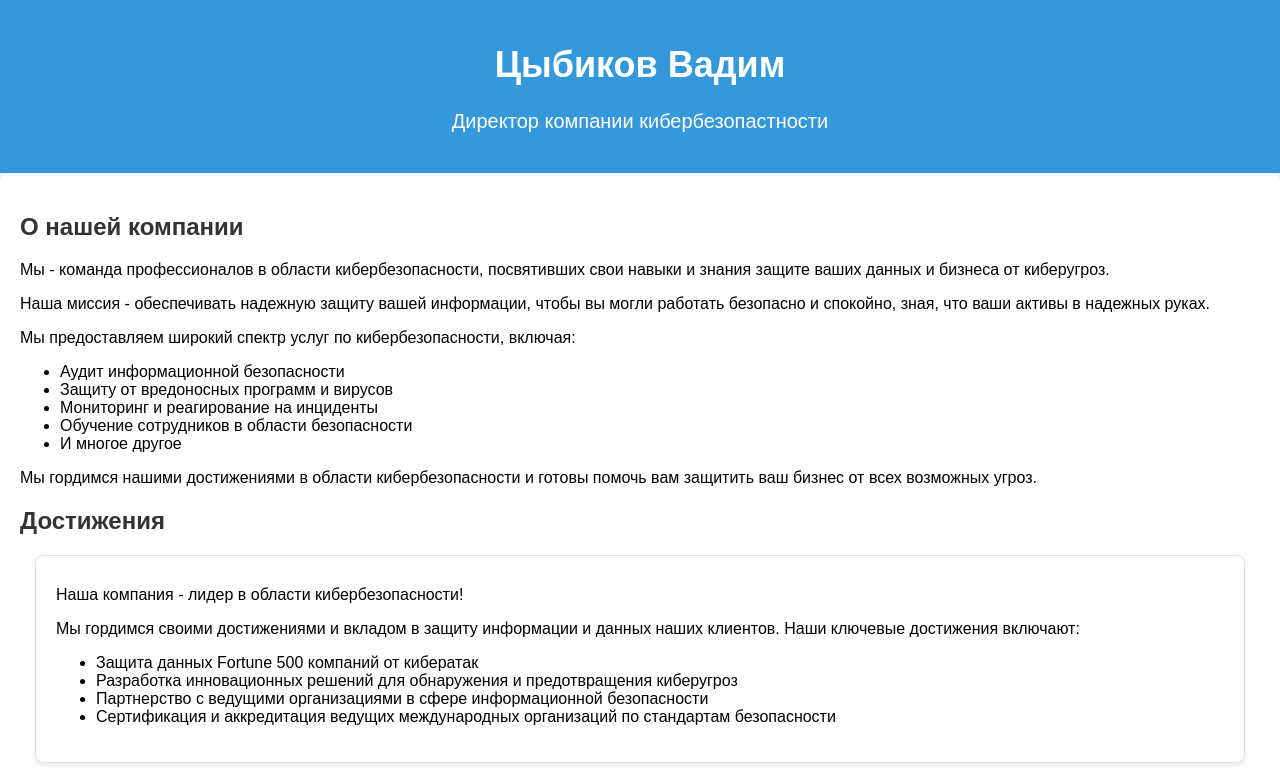
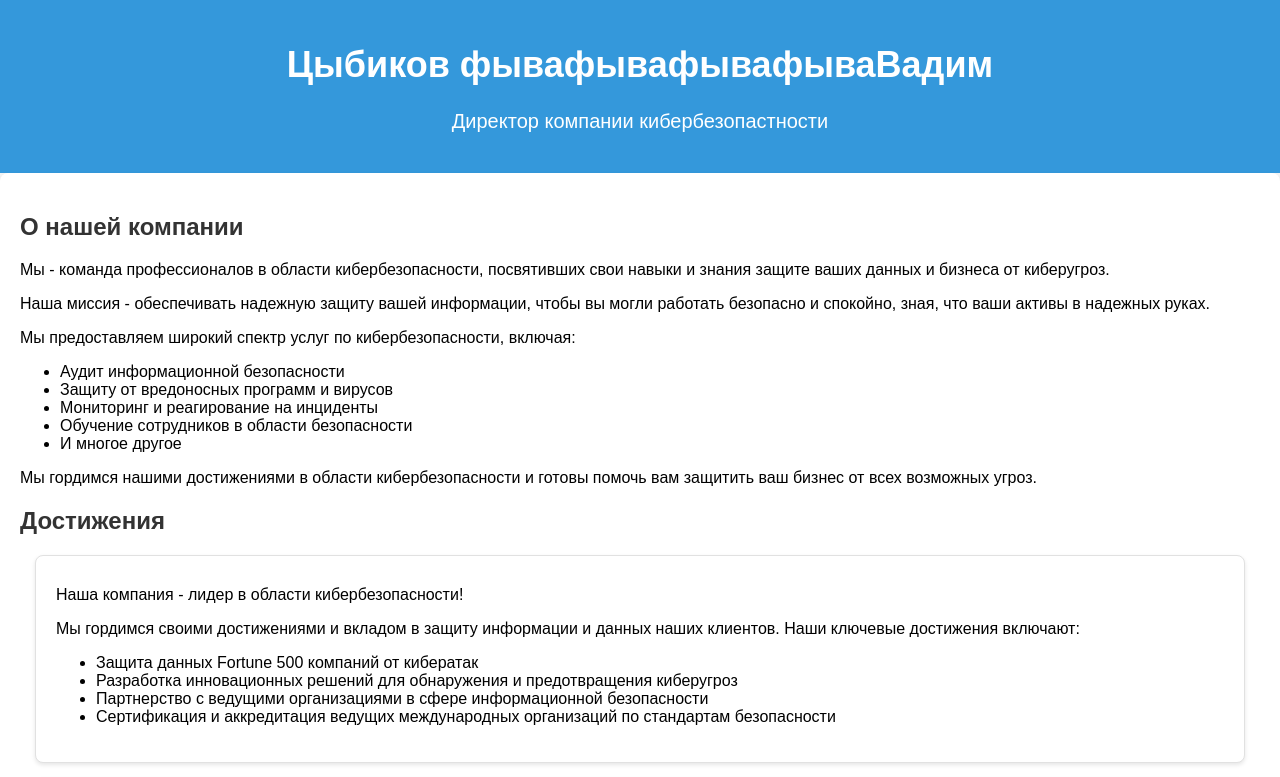
Before and after one commit to afaeffea/project-1, a plain HTML site: page index.html in a window 1280 px wide. Shown: the top 777 px of the page. Drawn offline with Linux system fonts and the light colour scheme.

Commit message:
Update index.html

```diff
--- a/index.html
+++ b/index.html
@@ -25,7 +25,7 @@
 </head>
 <body>
     <header>
-        <h1>Цыбиков Вадим</h1>
+        <h1>Цыбиков фывафывафывафываВадим</h1>
         <p>Директор компании кибербезопастности</p>
     </header>
 
```
